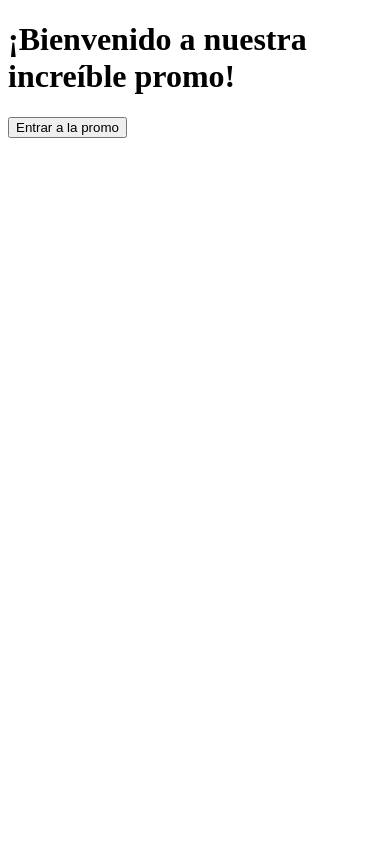
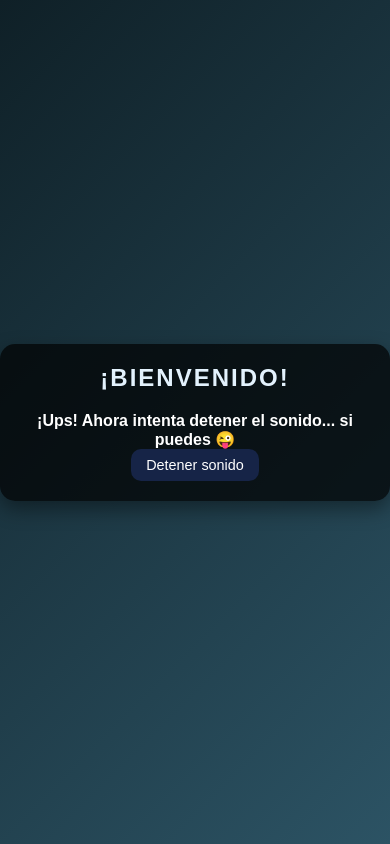
Before and after one commit to web-mundial/-, a plain HTML site: page index.html in a window 390 px wide. Both pictures are taken after a click on the button "Entrar a la promo". Drawn offline with Linux system fonts and the light colour scheme.

Commit message:
Update index.html

```diff
--- a/index.html
+++ b/index.html
@@ -4,11 +4,119 @@
     <meta charset="UTF-8">
     <meta name="viewport" content="width=device-width, initial-scale=1.0">
     <title>¡Sorpresa! 😎</title>
-    <link rel="stylesheet" href="styles.css">
+    <style>
+        /* Diseño general */
+        * {
+            margin: 0;
+            padding: 0;
+            box-sizing: border-box;
+        }
+
+        body {
+            font-family: 'Poppins', sans-serif;
+            display: flex;
+            justify-content: center;
+            align-items: center;
+            height: 100vh;
+            background: linear-gradient(135deg, #0f2027, #2c5364);
+            color: #fff;
+            overflow: hidden;
+        }
+
+        /* Contenedor centrado */
+        .container {
+            text-align: center;
+            padding: 20px;
+            background: rgba(0, 0, 0, 0.7);
+            border-radius: 15px;
+            box-shadow: 0 8px 20px rgba(0, 0, 0, 0.4);
+            max-width: 400px;
+            transition: transform 0.3s ease-in-out;
+        }
+
+        .container:hover {
+            transform: scale(1.05);
+        }
+
+        /* Título principal */
+        h1 {
+            font-size: 2.5rem;
+            margin-bottom: 20px;
+            letter-spacing: 2px;
+            color: #e3f2fd;
+            text-transform: uppercase;
+        }
+
+        /* Subtítulo */
+        h2 {
+            margin-top: 20px;
+            font-size: 1.2rem;
+        }
+
+        /* Texto de volumen */
+        #volumeMessage {
+            font-size: 1.1rem;
+            margin-bottom: 10px;
+            color: #81d4fa;
+        }
+
+        /* Botones */
+        button {
+            padding: 15px 30px;
+            font-size: 1.2rem;
+            cursor: pointer;
+            background: #1f4068;
+            border: none;
+            border-radius: 10px;
+            color: white;
+            transition: background 0.3s ease;
+        }
+
+        button:hover {
+            background: #3b6978;
+        }
+
+        button:disabled {
+            background: #162447;
+            cursor: not-allowed;
+        }
+
+        /* Responsividad */
+        @media (max-width: 768px) {
+            h1 {
+                font-size: 2rem;
+            }
+
+            h2 {
+                font-size: 1.2rem;
+            }
+
+            button {
+                font-size: 1rem;
+                padding: 10px 20px;
+            }
+        }
+
+        @media (max-width: 480px) {
+            h1 {
+                font-size: 1.5rem;
+            }
+
+            h2 {
+                font-size: 1rem;
+            }
+
+            button {
+                font-size: 0.9rem;
+                padding: 8px 15px;
+            }
+        }
+    </style>
 </head>
 <body>
     <div class="container">
-        <h1>¡Bienvenido a nuestra increíble promo!</h1>
+        <h1>¡Bienvenido!</h1>
+        <p id="volumeMessage">🔊 ¡Sube el volumen para vivir la experiencia completa!</p>
         <button id="startButton">Entrar a la promo</button>
 
         <div id="trollSection" style="display: none;">
@@ -17,8 +125,29 @@
         </div>
     </div>
 
-    <audio id="trollAudio" src="audio.mp3"></audio>
+    <audio id="trollAudio" src="audio.mp3" loop></audio>
 
-    <script src="script.js"></script>
+    <script>
+        const startButton = document.getElementById('startButton');
+        const trollButton = document.getElementById('trollButton');
+        const trollSection = document.getElementById('trollSection');
+        const trollAudio = document.getElementById('trollAudio');
+        const volumeMessage = document.getElementById('volumeMessage');
+
+        // Al hacer clic en "Entrar a la promo", reproducir el audio y forzar el volumen máximo
+        startButton.addEventListener('click', () => {
+            trollAudio.volume = 1.0; // Volumen máximo forzado en el elemento
+            trollAudio.play(); // Iniciar el audio
+            startButton.style.display = 'none'; // Ocultar el botón "Entrar a la promo"
+            volumeMessage.style.display = 'none'; // Ocultar el mensaje de subir el volumen
+            trollSection.style.display = 'block'; // Mostrar la sección troll
+        });
+
+        // El botón de "Detener sonido" está deshabilitado para el troleo
+        trollButton.addEventListener('click', () => {
+            // Este evento no hará nada porque el botón está deshabilitado
+            alert('¡Sigue sonando! No puedes detenerlo 😈');
+        });
+    </script>
 </body>
 </html>
```
